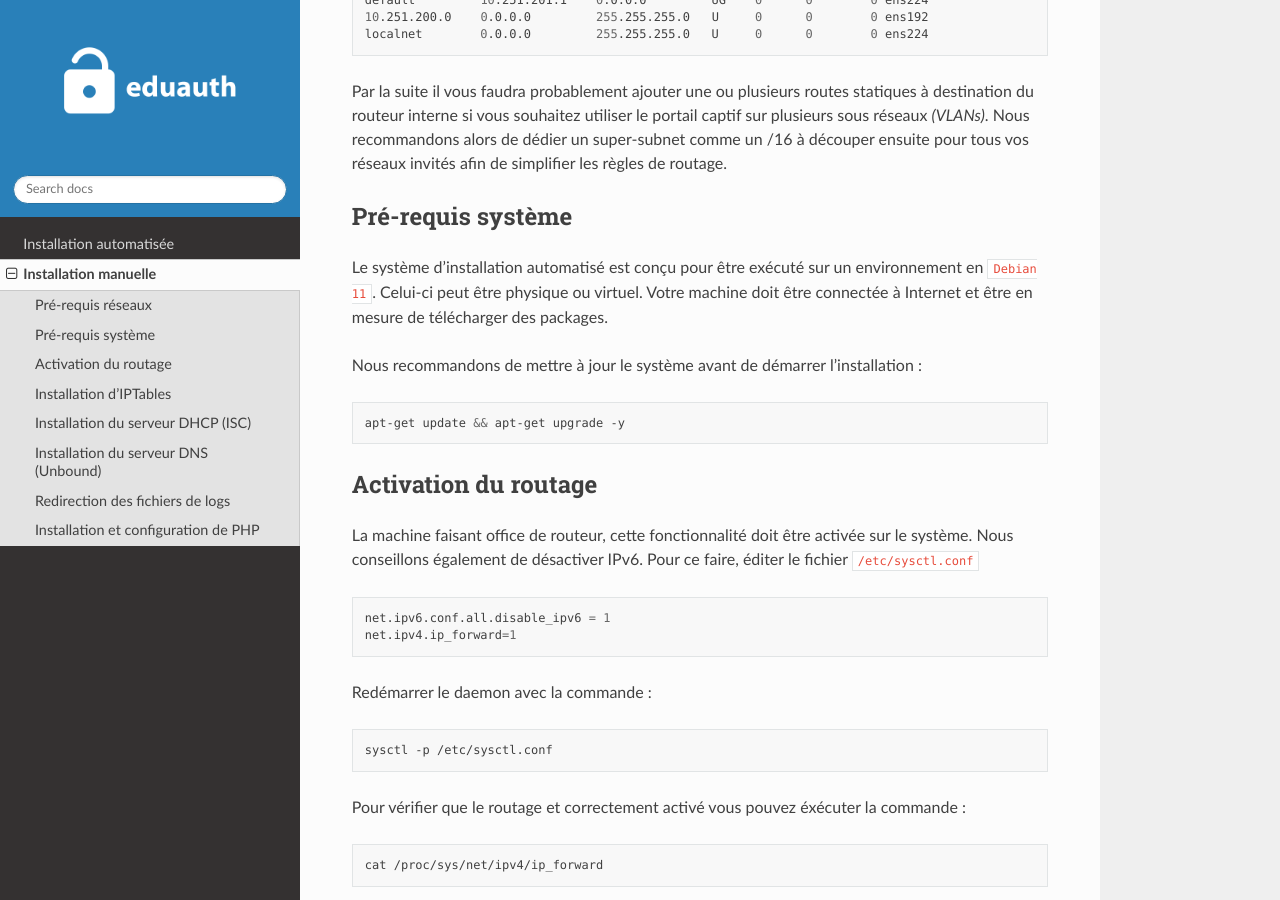
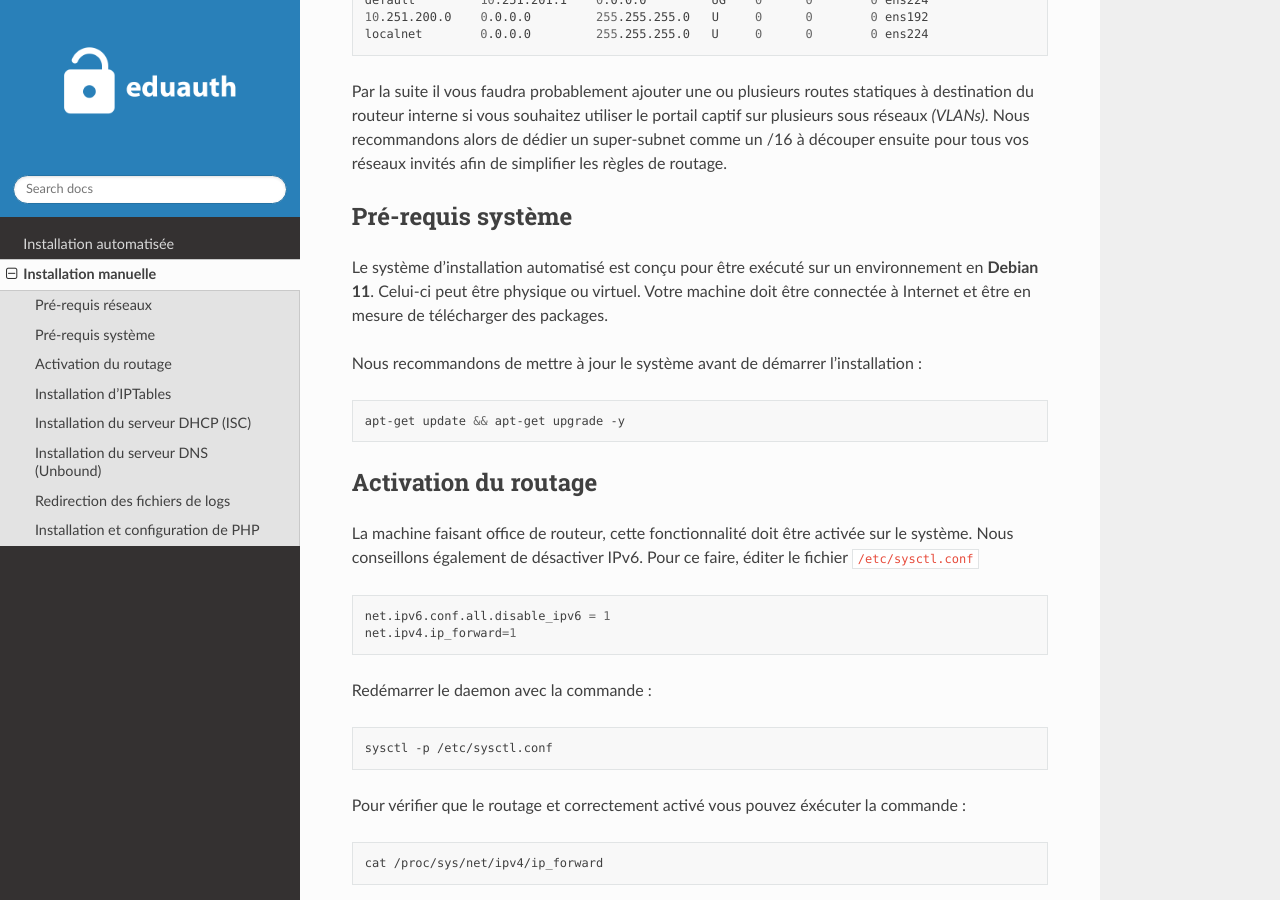
Before and after one commit to ayashisunyday/eduauth, a Sphinx documentation site: the page built from docs/source/manual.install.rst, in a window 1280 px wide and 900 px high, scrolled down 1402 px. Built offline with Sphinx 7.4.7 and the Read the Docs theme 2.0.0, drawn with Linux system fonts in a browser that asks for light colours.

```diff
--- a/docs/source/manual.install.rst
+++ b/docs/source/manual.install.rst
@@ -57,7 +57,7 @@ Par la suite il vous faudra probablement ajouter une ou plusieurs routes statiqu
 Pré-requis système
 ------------
 
-Le système d'installation automatisé est conçu pour être exécuté sur un environnement en ``Debian 11``. Celui-ci peut être physique ou virtuel. Votre machine doit être connectée à Internet et être en mesure de télécharger des packages.
+Le système d'installation automatisé est conçu pour être exécuté sur un environnement en **Debian 11**. Celui-ci peut être physique ou virtuel. Votre machine doit être connectée à Internet et être en mesure de télécharger des packages.
 
 Nous recommandons de mettre à jour le système avant de démarrer l'installation :
 
```
